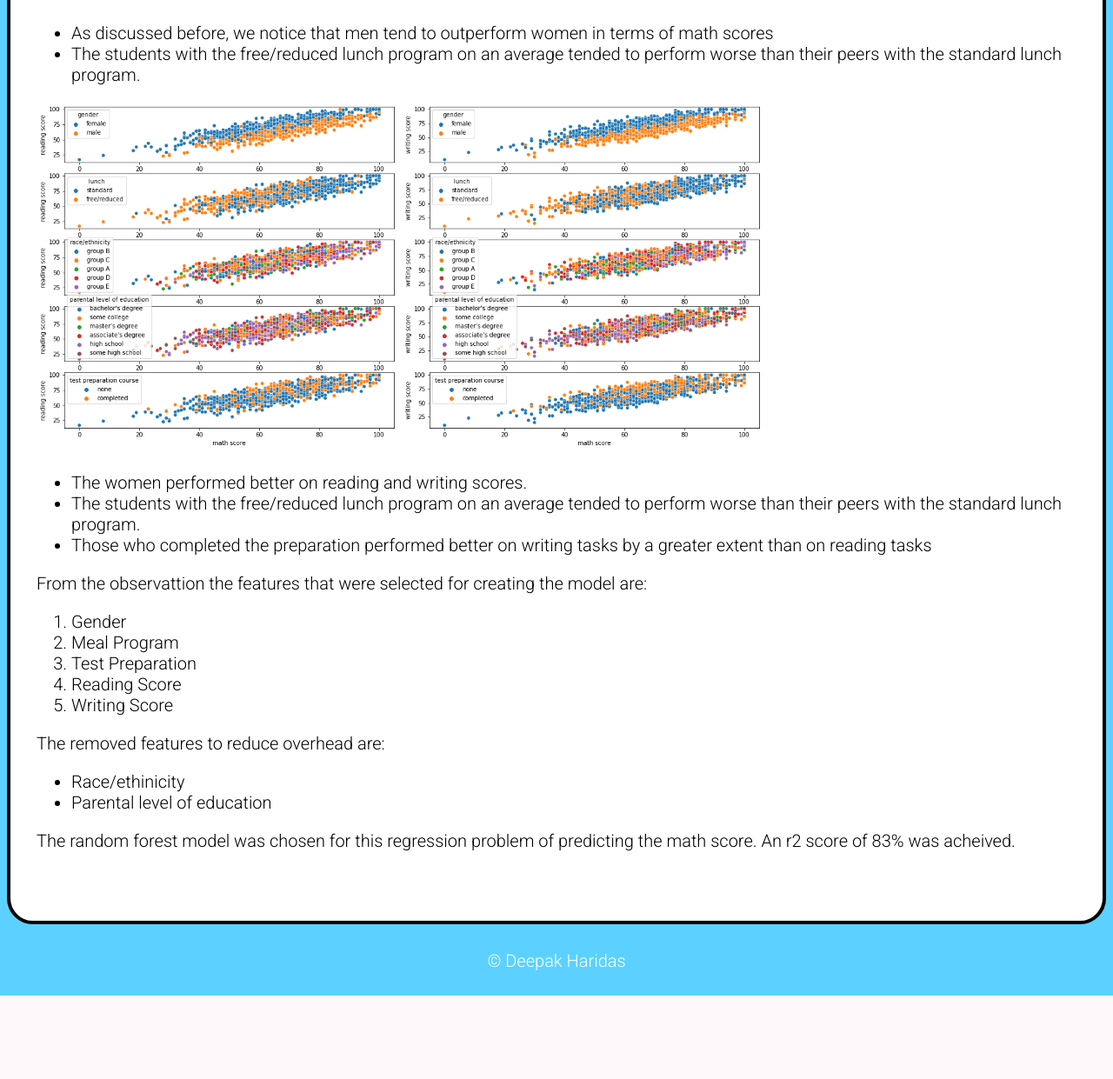
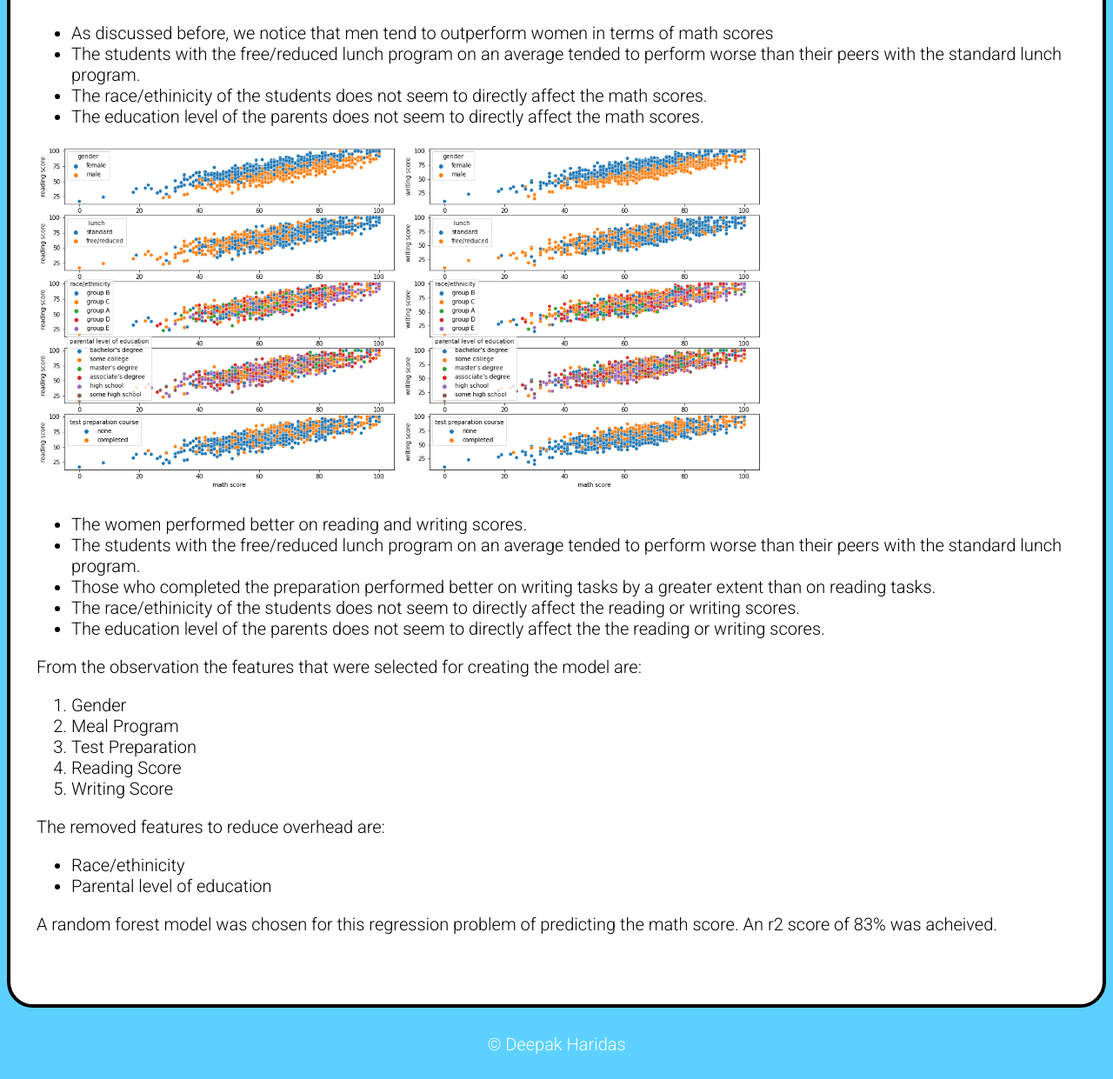
Before and after one commit to D-2000-99/Student-Performance-Prediction, a Flask app: page / in a window 1280 px wide. Shown: the part 1763-3004 px from the top of the page at 87% size. Before the commit the page ends 2908 px from the top, so only its background shows below. Run offline with Flask 2, Linux system fonts and the light colour scheme; parts of the project's set-up code (start-up, migrations or seed data) failed here and were passed over.

Commit message:
Add files via upload

```diff
--- a/templates/index.html
+++ b/templates/index.html
@@ -123,6 +123,8 @@
 				<ul>
 					<li>As discussed before, we notice that men tend to outperform women in terms of math scores</li>
 					<li>The students with the free/reduced lunch program on an average tended to perform worse than their peers with the standard lunch program.</li>
+					<li>The race/ethinicity of the students does not seem to directly affect the math scores.</li>
+					<li>The education level of the parents does not seem to directly affect the math scores.</li>
 				</ul>
 
 				<div class="img_style">
@@ -137,11 +139,13 @@
 				<ul>
 					<li>The women performed better on reading and writing scores.</li>
 					<li>The students with the free/reduced lunch program on an average tended to perform worse than their peers with the standard lunch program.</li>
-					<li>Those who completed the preparation performed better on writing tasks by a greater extent than on reading tasks</li>
+					<li>Those who completed the preparation performed better on writing tasks by a greater extent than on reading tasks.</li>
+					<li>The race/ethinicity of the students does not seem to directly affect the reading or writing scores.</li>
+					<li>The education level of the parents does not seem to directly affect the the reading or writing scores.</li>
 				</ul>
 
 				<p>
-					From the observattion the features that were selected for creating the model are:
+					From the observation the features that were selected for creating the model are:
 					<ol>
 						<li>Gender</li>
 						<li>Meal Program</li>
@@ -158,7 +162,7 @@
 				</p>
 
 				<p>
-					The random forest model was chosen for this regression problem of predicting the math score. An r2 score of 83% was acheived.
+					A random forest model was chosen for this regression problem of predicting the math score. An r2 score of 83% was acheived.
 				</p>
 			</div>
 		</div>
```
